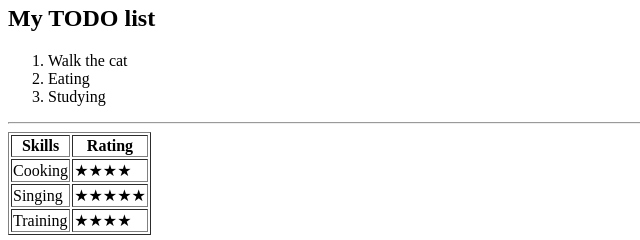
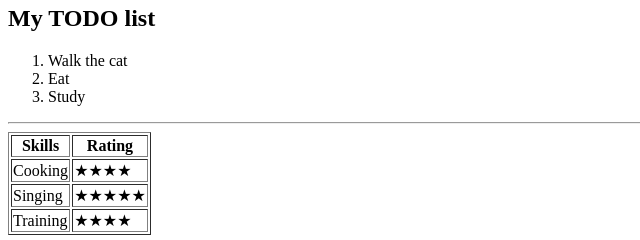
Before and after one commit to cryslinsinimae/Week1-HTML-FirstPage, a plain HTML site: page index.html in a window 1280 px wide. Shown: the part 530-770 px from the top of the page, 0-640 px from the left. Drawn offline with Linux system fonts and the light colour scheme.

Commit message:
Update index.html

```diff
--- a/index.html
+++ b/index.html
@@ -33,8 +33,8 @@
 
     <ol>
         <li>Walk the cat</li>
-        <li>Eating</li>
-        <li>Studying</li>
+        <li>Eat</li>
+        <li>Study</li>
     </ol>
 
     <hr>
```
